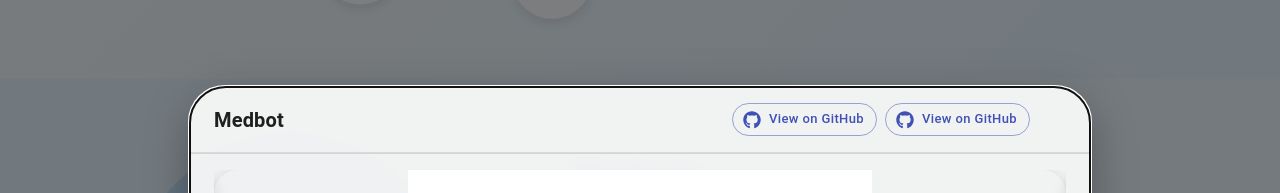
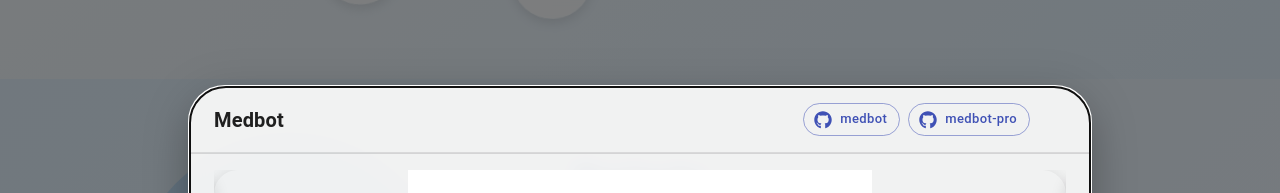
Before and after one commit to DailyLollipops/portfolio, a React (Vite) app: page / in a window 1280 px wide. Both pictures are taken after a click on the element 234 px from the left and 1121 px from the top of the page. Shown: the part 721-914 px from the top of the page. Built offline with nearby package versions, Linux system fonts and the light colour scheme; grey boxes are pictures that could not be loaded; some icons are missing.

Commit message:
Project link button to show display name instead of title

```diff
--- a/src/components/ProjectDetailsDialog.tsx
+++ b/src/components/ProjectDetailsDialog.tsx
@@ -172,7 +172,7 @@ export const ProjectDetailsDialog = ({ open, onClose, project }: ProjectDetailsD
                   size="small"
                   variant="outlined"
                   startIcon={isGitHub ? <FaGithub /> : <FaExternalLinkAlt />}
-                  title={displayName}
+                  title={isGitHub ? "View on GitHub" : "View App"}
                   sx={{
                     textTransform: "none",
                     borderRadius: 2,
@@ -180,7 +180,7 @@ export const ProjectDetailsDialog = ({ open, onClose, project }: ProjectDetailsD
                     py: 0.5,
                   }}
                 >
-                  {isGitHub ? "View on GitHub" : "View App"}
+                  {displayName}
                 </Button>
               ) : (
                 <IconButton
@@ -220,7 +220,8 @@ export const ProjectDetailsDialog = ({ open, onClose, project }: ProjectDetailsD
                   horizontal: "right",
                 }}
                 disableRestoreFocus
-                PaperProps={{
+                slotProps={{
+                  paper: {
                     onMouseEnter: () => setIsHoveringPopover(true),
                     onMouseLeave: () => {
                       setIsHoveringPopover(false);
@@ -232,6 +233,7 @@ export const ProjectDetailsDialog = ({ open, onClose, project }: ProjectDetailsD
                       backgroundColor: "rgba(255,255,255,0.95)",
                       backdropFilter: "blur(6px)",
                     },
+                  }
                 }}
               >
                 <Box sx={{ p: 2, maxWidth: 260 }}>
```
Lines whose indentation alone changed are shown as unchanged.
